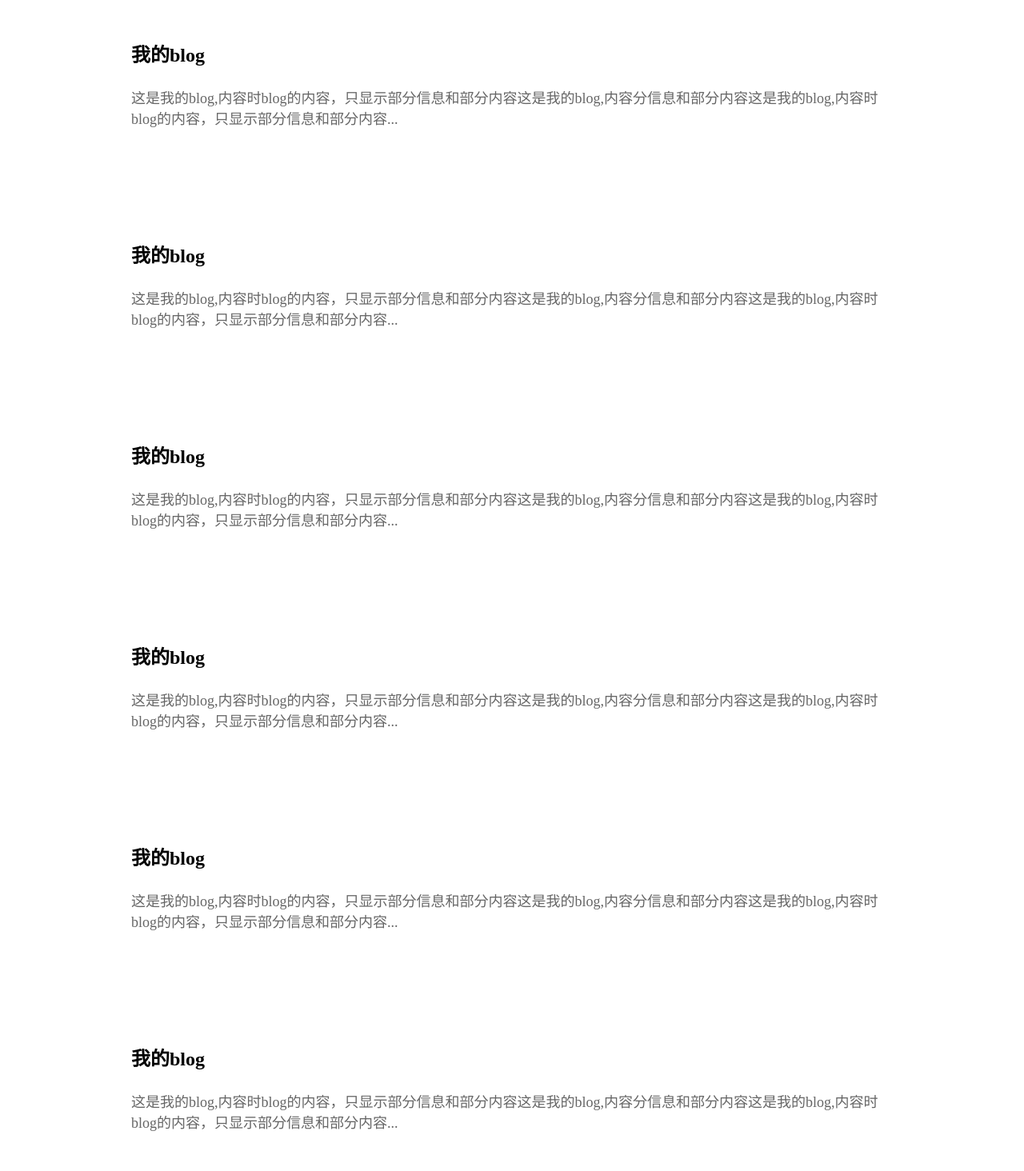
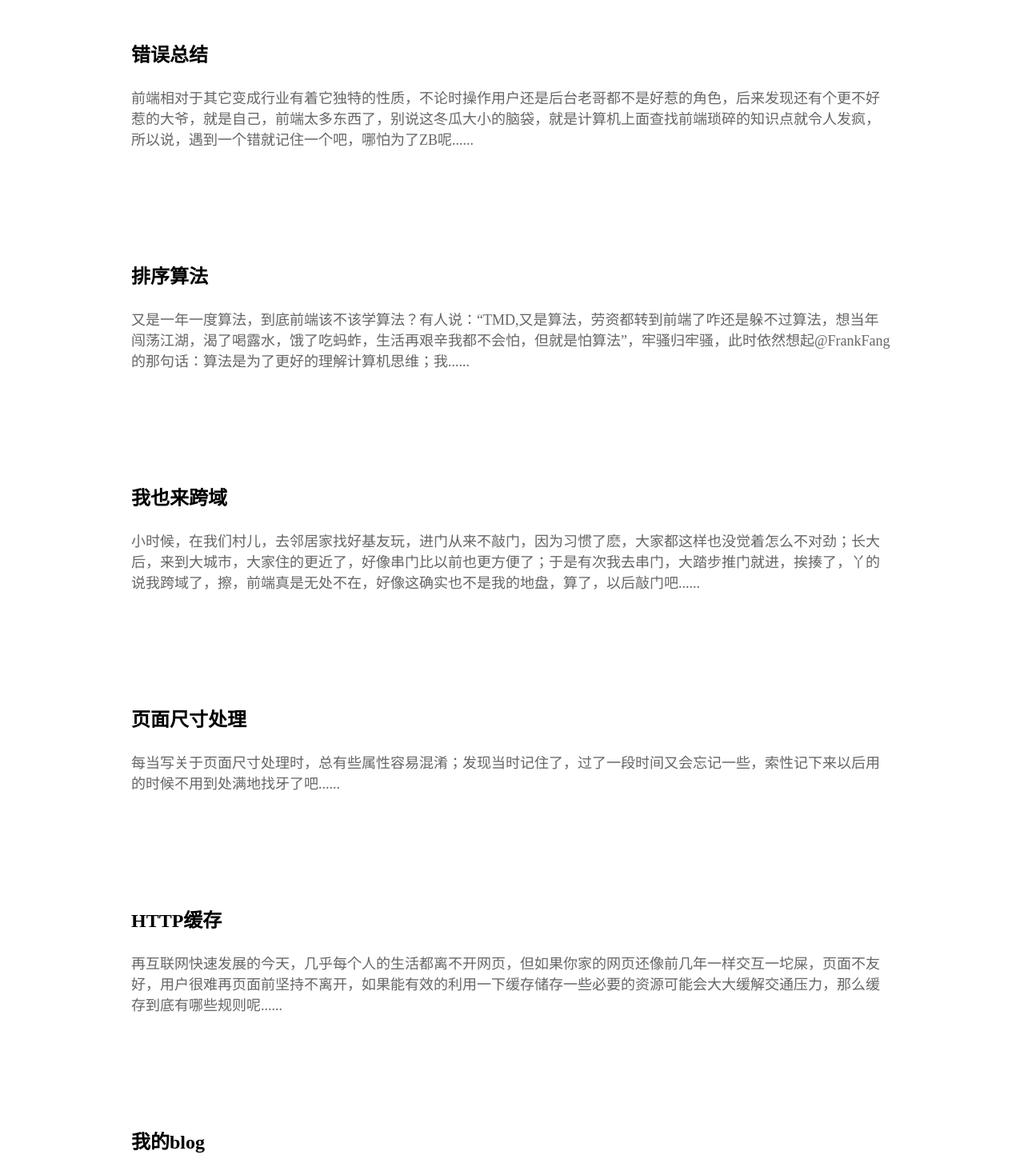
Before and after one commit to yongheng2016/myself-resume, a website: page src/pages/blog.html in a window 1280 px wide. Shown: the part 103-1567 px from the top of the page at 80% size. Drawn offline with Linux system fonts and the light colour scheme.

Commit message:
add blog

```diff
--- a/src/pages/blog.html
+++ b/src/pages/blog.html
@@ -49,39 +49,33 @@
     <ul class="blog">
       <li class="go-home"><a href="../../index.html"><img src="../imgs/logo.png" alt=""></a></li>
       <li>
-        <a href="">
-          <h3>我的blog</h3>
-          <p>这是我的blog,内容时blog的内容，只显示部分信息和部分内容这是我的blog,内容分信息和部分内容这是我的blog,内容时blog的内容，只显示部分信息和部分内容...</p>
+        <a href="https://yongheng2016.github.io/Errors/">
+          <h3>错误总结</h3>
+          <p>前端相对于其它变成行业有着它独特的性质，不论时操作用户还是后台老哥都不是好惹的角色，后来发现还有个更不好惹的大爷，就是自己，前端太多东西了，别说这冬瓜大小的脑袋，就是计算机上面查找前端琐碎的知识点就令人发疯，所以说，遇到一个错就记住一个吧，哪怕为了ZB呢......</p>
         </a>
       </li>
       <li>
-        <a href="">
-          <h3>我的blog</h3>
-          <p>这是我的blog,内容时blog的内容，只显示部分信息和部分内容这是我的blog,内容分信息和部分内容这是我的blog,内容时blog的内容，只显示部分信息和部分内容...</p>
+        <a href="https://yongheng2016.github.io/sort/">
+          <h3>排序算法</h3>
+          <p>又是一年一度算法，到底前端该不该学算法？有人说：“TMD,又是算法，劳资都转到前端了咋还是躲不过算法，想当年闯荡江湖，渴了喝露水，饿了吃蚂蚱，生活再艰辛我都不会怕，但就是怕算法”，牢骚归牢骚，此时依然想起@FrankFang的那句话：算法是为了更好的理解计算机思维；我......</p>
         </a>
       </li>
       <li>
-        <a href="">
-          <h3>我的blog</h3>
-          <p>这是我的blog,内容时blog的内容，只显示部分信息和部分内容这是我的blog,内容分信息和部分内容这是我的blog,内容时blog的内容，只显示部分信息和部分内容...</p>
+        <a href="https://yongheng2016.github.io/cross-domain/">
+          <h3>我也来跨域</h3>
+          <p>小时候，在我们村儿，去邻居家找好基友玩，进门从来不敲门，因为习惯了麽，大家都这样也没觉着怎么不对劲；长大后，来到大城市，大家住的更近了，好像串门比以前也更方便了；于是有次我去串门，大踏步推门就进，挨揍了，丫的说我跨域了，擦，前端真是无处不在，好像这确实也不是我的地盘，算了，以后敲门吧......</p>
         </a>
       </li>
       <li>
-        <a href="">
-          <h3>我的blog</h3>
-          <p>这是我的blog,内容时blog的内容，只显示部分信息和部分内容这是我的blog,内容分信息和部分内容这是我的blog,内容时blog的内容，只显示部分信息和部分内容...</p>
+        <a href="https://yongheng2016.github.io/client-offset-scroll/">
+          <h3>页面尺寸处理</h3>
+          <p>每当写关于页面尺寸处理时，总有些属性容易混淆；发现当时记住了，过了一段时间又会忘记一些，索性记下来以后用的时候不用到处满地找牙了吧......</p>
         </a>
       </li>
       <li>
-        <a href="">
-          <h3>我的blog</h3>
-          <p>这是我的blog,内容时blog的内容，只显示部分信息和部分内容这是我的blog,内容分信息和部分内容这是我的blog,内容时blog的内容，只显示部分信息和部分内容...</p>
-        </a>
-      </li>
-      <li>
-        <a href="">
-          <h3>我的blog</h3>
-          <p>这是我的blog,内容时blog的内容，只显示部分信息和部分内容这是我的blog,内容分信息和部分内容这是我的blog,内容时blog的内容，只显示部分信息和部分内容...</p>
+        <a href="https://yongheng2016.github.io/HTTP-Cache/">
+          <h3>HTTP缓存</h3>
+          <p>再互联网快速发展的今天，几乎每个人的生活都离不开网页，但如果你家的网页还像前几年一样交互一坨屎，页面不友好，用户很难再页面前坚持不离开，如果能有效的利用一下缓存储存一些必要的资源可能会大大缓解交通压力，那么缓存到底有哪些规则呢......</p>
         </a>
       </li>
       <li>
```
